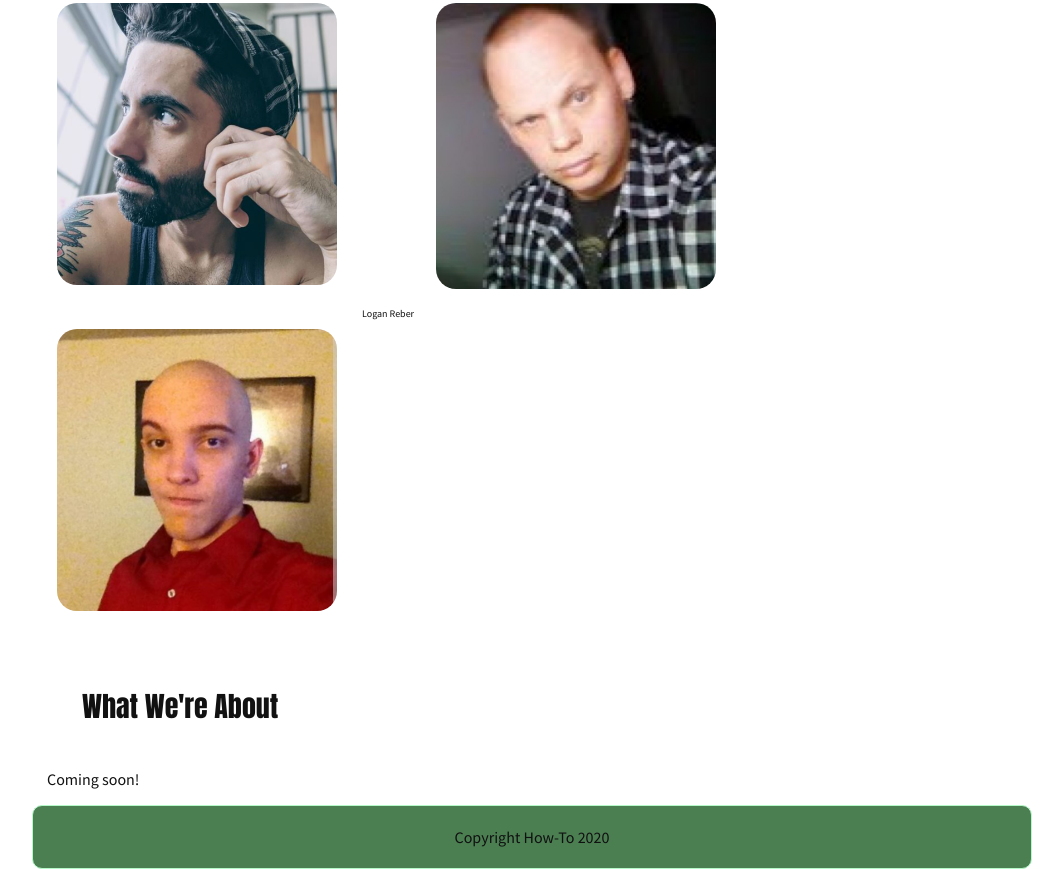
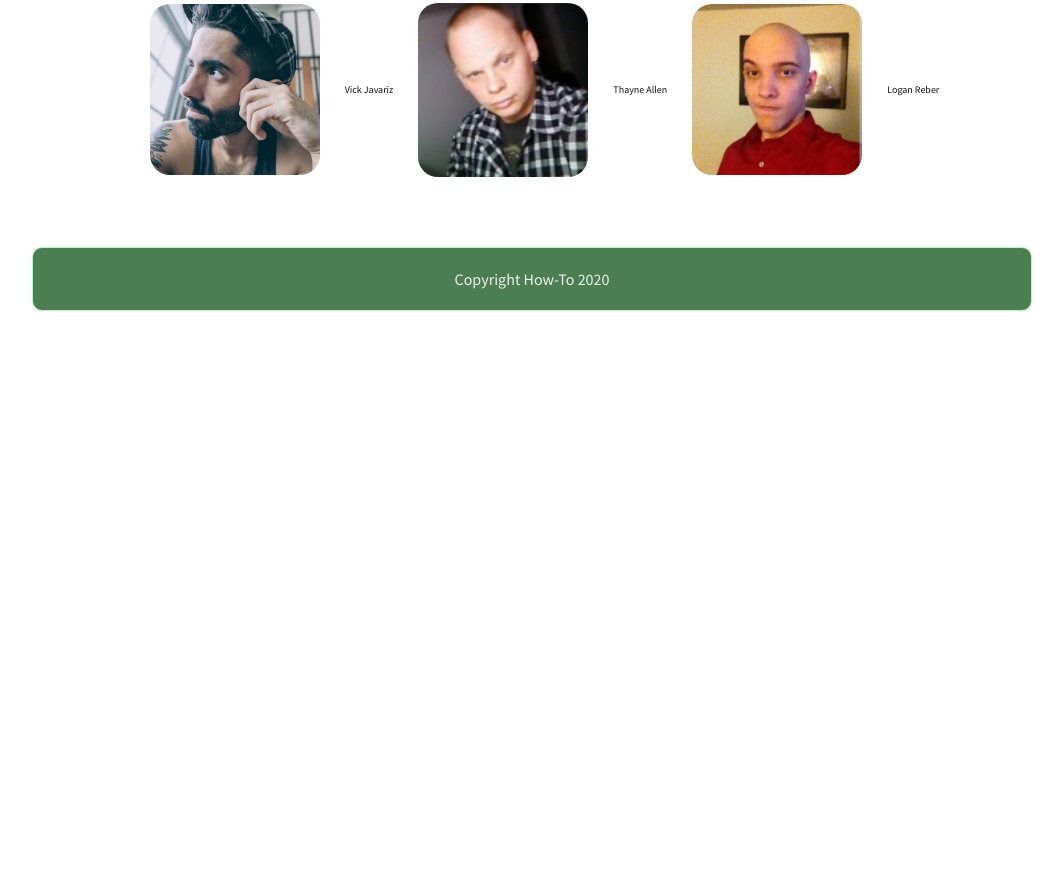
Before and after one commit to BWHowTo5/HTML_CSS, a plain HTML site: page about.html in a window 1280 px wide. Shown: the part 577-1446 px from the top of the page, without its empty margins (108-1171 px from the left). After the commit the page ends 888 px from the top, so only its background shows below. Drawn offline with nearby package versions, Linux system fonts and the light colour scheme; a web font is replaced by a local one.

Commit message:
css styling and touch up

```diff
--- a/about.html
+++ b/about.html
@@ -47,13 +47,6 @@
     Logan Reber
   </section>
 
-  <section class="simplify-diy">
-    <h3>What We're About</h3>
-
-    <p>Coming soon!</p>
-
-  </section>
-
   <footer>
     <p>Copyright How-To 2020</p>
   </footer>
--- a/less/footer.less
+++ b/less/footer.less
@@ -1,6 +1,6 @@
 footer {
     .centercenter();
-    color: @off-black;
+    color: @footer-font-color;
     background: @footer-background;
     padding: 20px 0;
     border: 1px double @footer-border;
--- a/less/home-page.less
+++ b/less/home-page.less
@@ -29,16 +29,18 @@
 
     }
     .about-images {
-        .flexbox;
+        .flexbox();
+        .centercenter();
         flex-wrap:  wrap;
         width: 100%;
+        padding-bottom: 50px;
         @media @phone {
             .flexbox;
             flex-direction: column;
             align-items: center;
         }
         img {
-            width: 28%;
+            width: 17%;
             margin: 20px 2.5%;
             border-radius: 20px;
             height: 100%;
@@ -145,7 +147,10 @@
             display: flex;
             justify-content: center;
           }
-
+        a {
+            text-decoration: none;
+            color: @off-white;
+        }
           &:hover {
             .button-bg(linear-gradient(to bottom, @success-green 5%, @pastel-green 100%), @success-green);
             box-shadow: unset;
--- a/less/variables.less
+++ b/less/variables.less
@@ -8,7 +8,7 @@
 @brand-font-color: @brand-font;
 
 @footer-background: @success-green;
-@footer-font-color: @off-black;
+@footer-font-color: @off-white;
 @footer-border: @magic-mint;
 
 
```
Also changed, not shown: css/index.css.
